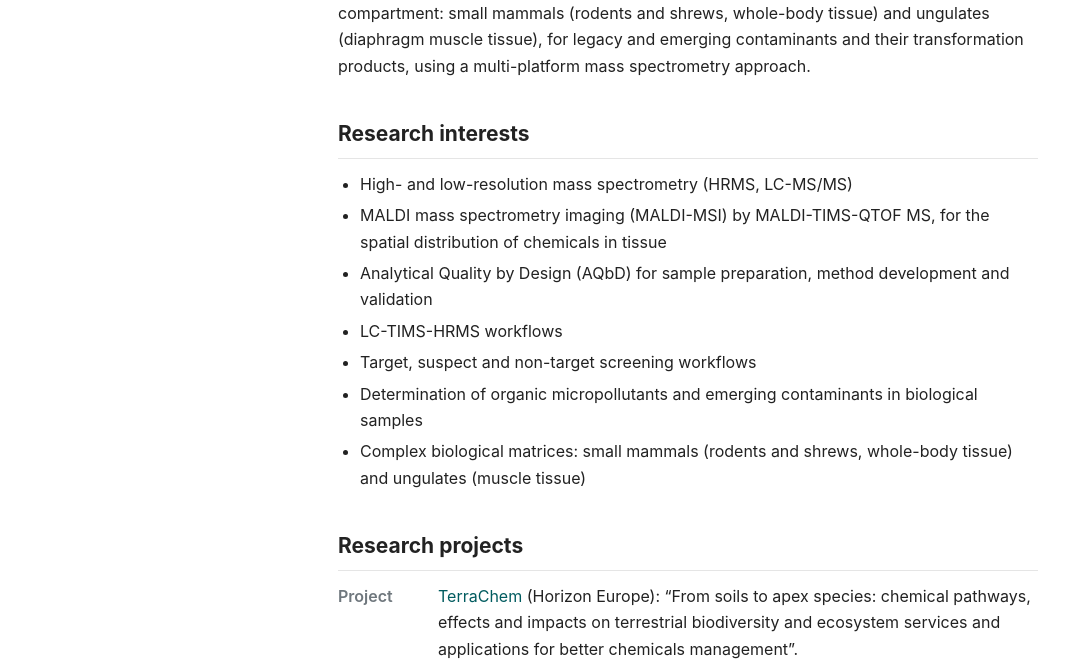
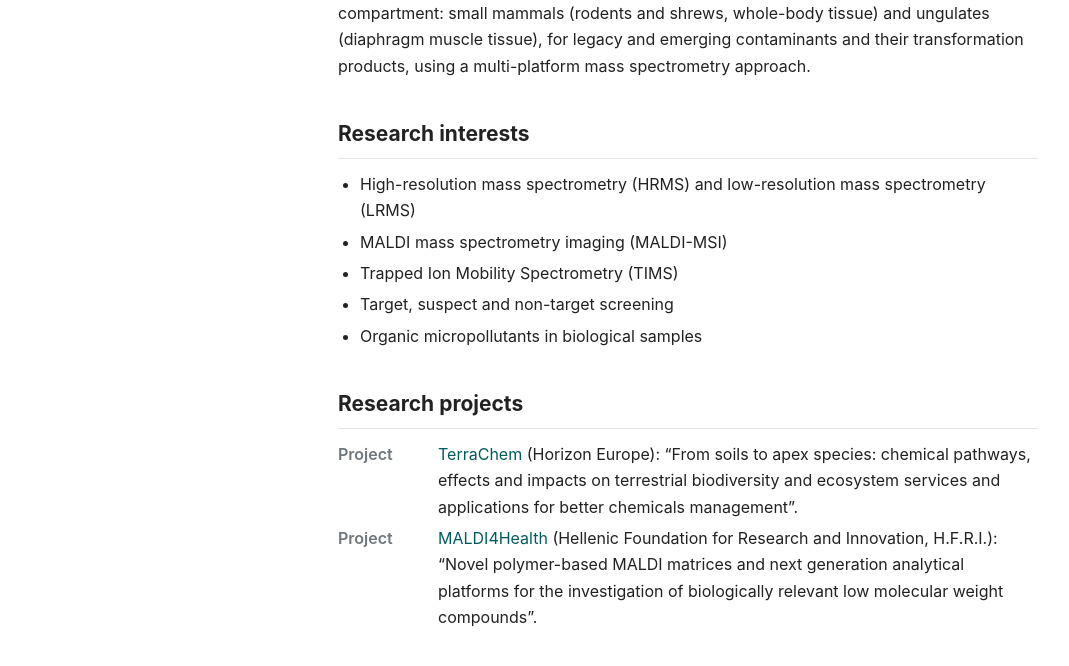
Before and after one commit to akarageorgoudi/akarageorgoudi.github.io, a plain HTML site: page index.html in a window 1280 px wide. Shown: the part 681-1347 px from the top of the page, without its empty margins (82-1151 px from the left). Drawn offline with Linux system fonts and the light colour scheme.

Commit message:
Shorten research interests list

```diff
--- a/index.html
+++ b/index.html
@@ -74,13 +74,11 @@
 
     <h2>Research interests</h2>
     <ul>
-      <li>High- and low-resolution mass spectrometry (HRMS, LC-MS/MS)</li>
-      <li>MALDI mass spectrometry imaging (MALDI-MSI) by MALDI-TIMS-QTOF MS, for the spatial distribution of chemicals in tissue</li>
-      <li>Analytical Quality by Design (AQbD) for sample preparation, method development and validation</li>
-      <li>LC-TIMS-HRMS workflows</li>
-      <li>Target, suspect and non-target screening workflows</li>
-      <li>Determination of organic micropollutants and emerging contaminants in biological samples</li>
-      <li>Complex biological matrices: small mammals (rodents and shrews, whole-body tissue) and ungulates (muscle tissue)</li>
+      <li>High-resolution mass spectrometry (HRMS) and low-resolution mass spectrometry (LRMS)</li>
+      <li>MALDI mass spectrometry imaging (MALDI-MSI)</li>
+      <li>Trapped Ion Mobility Spectrometry (TIMS)</li>
+      <li>Target, suspect and non-target screening</li>
+      <li>Organic micropollutants in biological samples</li>
     </ul>
 
     <h2>Research projects</h2>
```
